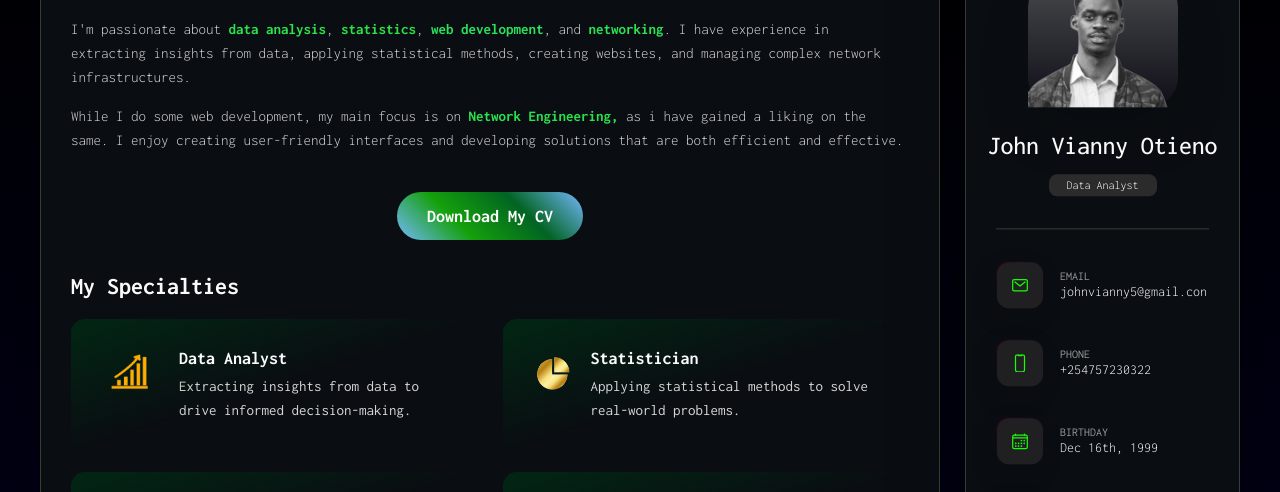
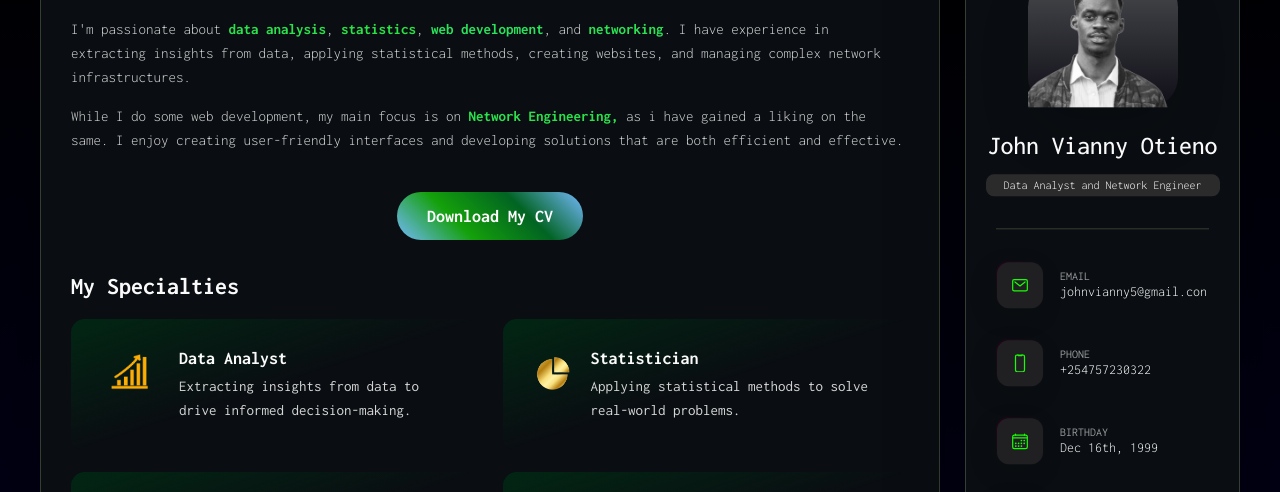
Before and after one commit to Viannyy/John, a plain HTML site: page index.html in a window 1280 px wide. Shown: the part 147-639 px from the top of the page. Drawn offline with nearby package versions, Linux system fonts and the light colour scheme; a web font is replaced by a local one.

Commit message:
Update index.html

```diff
--- a/index.html
+++ b/index.html
@@ -74,7 +74,7 @@
         <div class="info-content">
           <h1 class="name" title="John Vianny">John Vianny Otieno</h1>
 
-          <p class="title">Data Analyst</p>
+          <p class="title">Data Analyst and Network Engineer</p>
         </div>
 
         <button class="info_more-btn" data-sidebar-btn>
```
